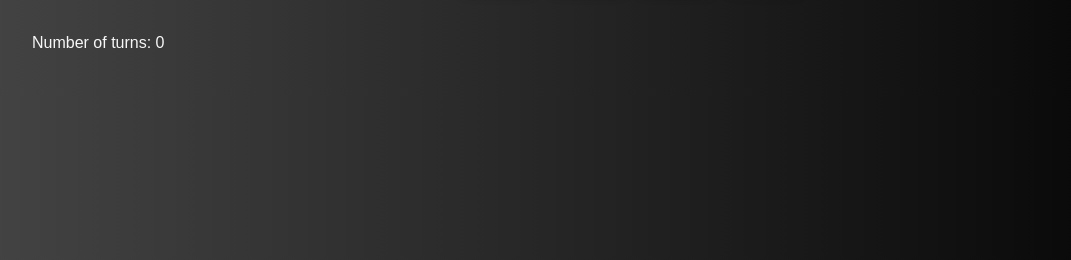
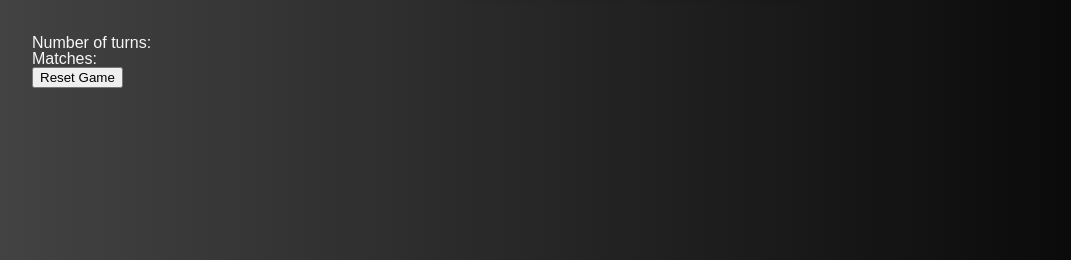
Before and after one commit to curm90/Toy-Projects, a website: page memory-cards/index.html in a window 1280 px wide. Shown: the part 540-800 px from the top of the page, without its empty margins (8-1079 px from the left). Drawn offline with Linux system fonts and the light colour scheme.

Commit message:
add reset button html

```diff
--- a/memory-cards/index.html
+++ b/memory-cards/index.html
@@ -111,9 +111,18 @@
             </div>
           </div>
         </div>
+        <div class="game-scores">
+          <div>
+            <span>Number of turns:</span>
+            <span class="turns-counter"></span>
+          </div>
+          <div>
+            <span>Matches:</span>
+            <span class="matches-count"></span>
+          </div>
+        </div>
         <div>
-          <span>Number of turns:</span>
-          <span class="turns-counter">0</span>
+          <button class="reset-button" type="button">Reset Game</button>
         </div>
       </div>
     </main>
```
